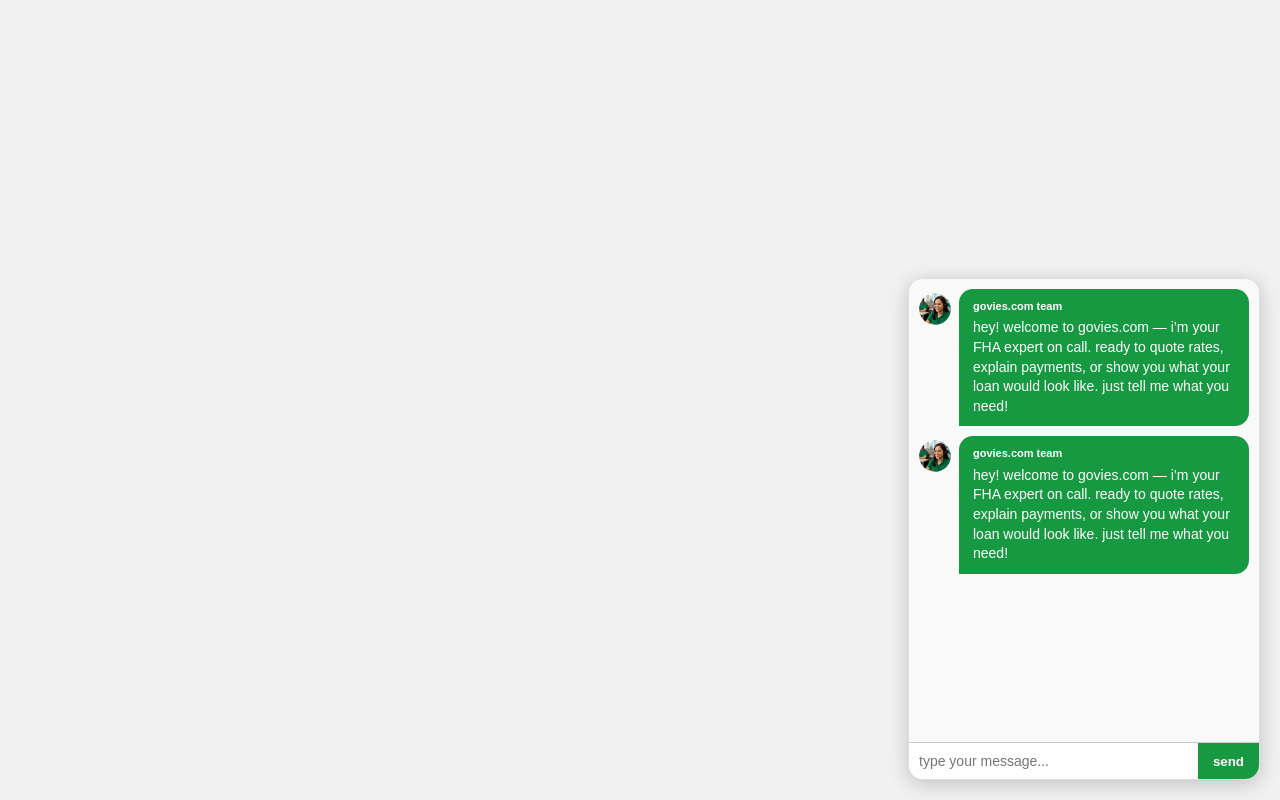
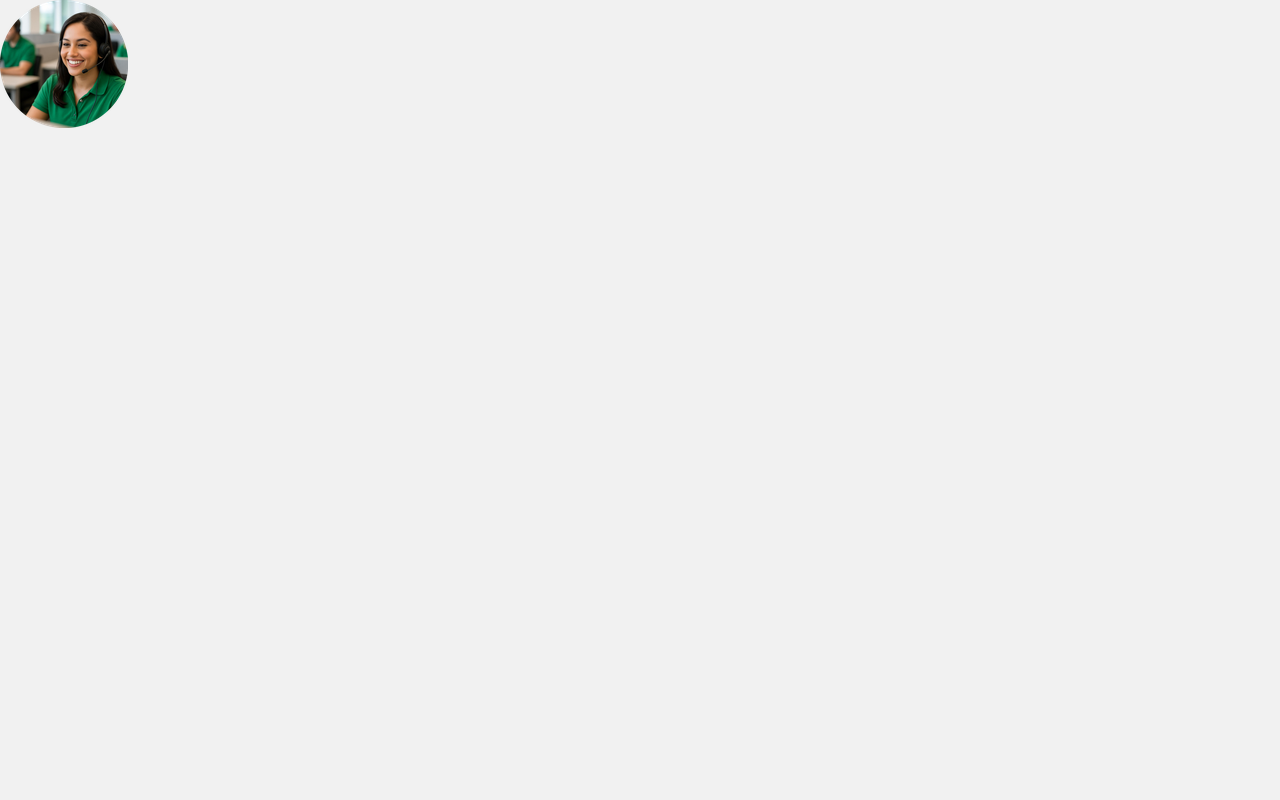
Before and after one commit to farrisajohn-cmd/08062025, a React (Create React App) app: page / in a window 1280 px wide. Built offline with nearby package versions, Linux system fonts and the light colour scheme.

Commit message:
Update ChatBox.jsx

```diff
--- a/src/ChatBox.jsx
+++ b/src/ChatBox.jsx
@@ -1,106 +1,103 @@
-import React, { useState, useEffect } from 'react';
-import './ChatBox.css';
+import React, { useState, useEffect, useRef } from "react";
+import "./ChatBox.css";
 
 const ChatBox = () => {
-  const [messages, setMessages] = useState([]);
-  const [input, setInput] = useState('');
+  const [messages, setMessages] = useState([
+    {
+      text: "hey! welcome to govies.com — i’m your FHA expert on call. ready to quote rates, explain payments, or show you what your loan would look like. just tell me what you need!",
+      sender: "bot",
+    },
+  ]);
+  const [input, setInput] = useState("");
   const [isTyping, setIsTyping] = useState(false);
-  const [initialGreeting, setInitialGreeting] = useState(false);
+  const [isOpen, setIsOpen] = useState(false);
+  const messagesEndRef = useRef(null);
 
-  const delay = (ms) => new Promise((res) => setTimeout(res, ms));
+  const scrollToBottom = () => {
+    messagesEndRef.current?.scrollIntoView({ behavior: "smooth" });
+  };
 
   useEffect(() => {
-    if (!initialGreeting) {
-      setInitialGreeting(true);
-      simulateAssistantMessage("hey! welcome to govies.com — i’m your FHA expert on call. ready to quote rates, explain payments, or show you what your loan would look like. just tell me what you need!");
-    }
-  }, [initialGreeting]);
+    scrollToBottom();
+  }, [messages, isTyping]);
 
-  const simulateAssistantMessage = async (text) => {
-    setIsTyping(true);
-    await delay(3000); // min 3s delay
-    setMessages(prev => [...prev, { sender: 'assistant', text }]);
-    setIsTyping(false);
-  };
-
-  const sendMessage = async () => {
+  const handleSend = async () => {
     if (!input.trim()) return;
 
-    const userMessage = { sender: 'user', text: input };
-    setMessages(prev => [...prev, userMessage]);
-    setInput('');
+    const userMessage = { text: input, sender: "user" };
+    setMessages((prev) => [...prev, userMessage]);
+    setInput("");
     setIsTyping(true);
 
     try {
-      const res = await fetch('https://zero8062025.onrender.com/chat', {
-        method: 'POST',
-        headers: { 'Content-Type': 'application/json' },
-        body: JSON.stringify({ message: input })
+      const response = await fetch("https://zero8062025.onrender.com/chat", {
+        method: "POST",
+        headers: { "Content-Type": "application/json" },
+        body: JSON.stringify({ message: input }),
       });
 
-      const data = await res.json();
-      await delay(3000); // min 3s delay
-      const assistantMessage = { sender: 'assistant', text: data.response };
-      setMessages(prev => [...prev, assistantMessage]);
-    } catch (err) {
-      setMessages(prev => [...prev, {
-        sender: 'assistant',
-        text: '⚠️ something went wrong. try again!'
-      }]);
-    } finally {
+      const data = await response.json();
+      const botMessage = { text: data.response, sender: "bot" };
+
+      setTimeout(() => {
+        setMessages((prev) => [...prev, botMessage]);
+        setIsTyping(false);
+      }, 3000);
+    } catch (error) {
+      console.error("Chat error:", error);
       setIsTyping(false);
     }
   };
 
-  const handleKeyPress = (e) => {
-    if (e.key === 'Enter') sendMessage();
-  };
-
-  const renderMessage = (msg, index) => {
-    const isUser = msg.sender === 'user';
-    const className = isUser ? 'user-message' : 'assistant-message';
-
   return (
-      <div key={index} className={`message-row ${isUser ? 'user' : 'assistant'}`}>
-        {!isUser && (
-          <img src="/govies-avatar.png" alt="govies avatar" className="avatar" />
+    <div className={`chatbox-container ${isOpen ? "open" : ""}`}>
+      {!isOpen && (
+        <div className="chatbox-toggle" onClick={() => setIsOpen(true)}>
+          <img src="/govies-avatar.png" alt="govies.com team" />
+        </div>
       )}
-        <div className={`message-bubble ${className}`}>
-          {!isUser && <div className="sender-name">govies.com team</div>}
+      {isOpen && (
+        <div className="chatbox">
+          <div className="chatbox-header">
+            <img src="/govies-avatar.png" alt="govies.com team" />
+            <span className="bot-name">govies.com team</span>
+          </div>
+          <div className="chatbox-messages">
+            {messages.map((msg, index) => (
+              <div
+                key={index}
+                className={`chat-message ${msg.sender === "user" ? "user" : "bot"}`}
+              >
+                {msg.sender === "bot" && (
+                  <img className="avatar" src="/govies-avatar.png" alt="govies.com team" />
+                )}
                 <div className="message-text">{msg.text}</div>
               </div>
-      </div>
-    );
-  };
-
-  return (
-    <div className="chat-container">
-      <div className="message-container">
-        {messages.map(renderMessage)}
+            ))}
             {isTyping && (
-          <div className="message-row assistant">
-            <img src="/govies-avatar.png" alt="govies avatar" className="avatar" />
-            <div className="message-bubble assistant-message">
-              <div className="sender-name">govies.com team</div>
-              <div className="typing-dots">
-                <span className="dot"></span>
-                <span className="dot"></span>
-                <span className="dot"></span>
-              </div>
+              <div className="chat-message bot">
+                <img className="avatar" src="/govies-avatar.png" alt="govies.com team" />
+                <div className="typing">
+                  <span></span>
+                  <span></span>
+                  <span></span>
                 </div>
               </div>
             )}
+            <div ref={messagesEndRef} />
           </div>
-      <div className="input-row">
+          <div className="chatbox-input">
             <input
               type="text"
+              placeholder="type your message..."
               value={input}
               onChange={(e) => setInput(e.target.value)}
-          onKeyDown={handleKeyPress}
-          placeholder="type your message..."
+              onKeyDown={(e) => e.key === "Enter" && handleSend()}
             />
-        <button onClick={sendMessage}>send</button>
+            <button onClick={handleSend}>send</button>
           </div>
+        </div>
+      )}
     </div>
   );
 };
```
Lines whose indentation alone changed are shown as unchanged.
